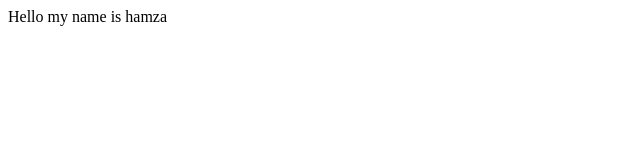
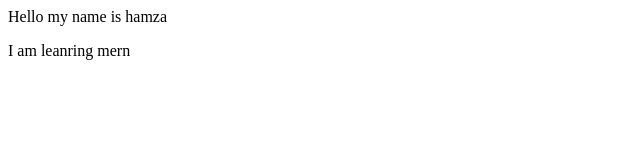
Before and after one commit to hxmzxxli/hello1, a plain HTML site: page index.html in a window 1280 px wide. Shown: the whole page, without its empty margins (0-640 px from the left). Drawn offline with Linux system fonts and the light colour scheme.

Commit message:
Already uploaded

```diff
--- a/index.html
+++ b/index.html
@@ -1 +1,5 @@
 <p>Hello my name is hamza</p>
+
+
+
+<p>I am leanring mern</p>
```
